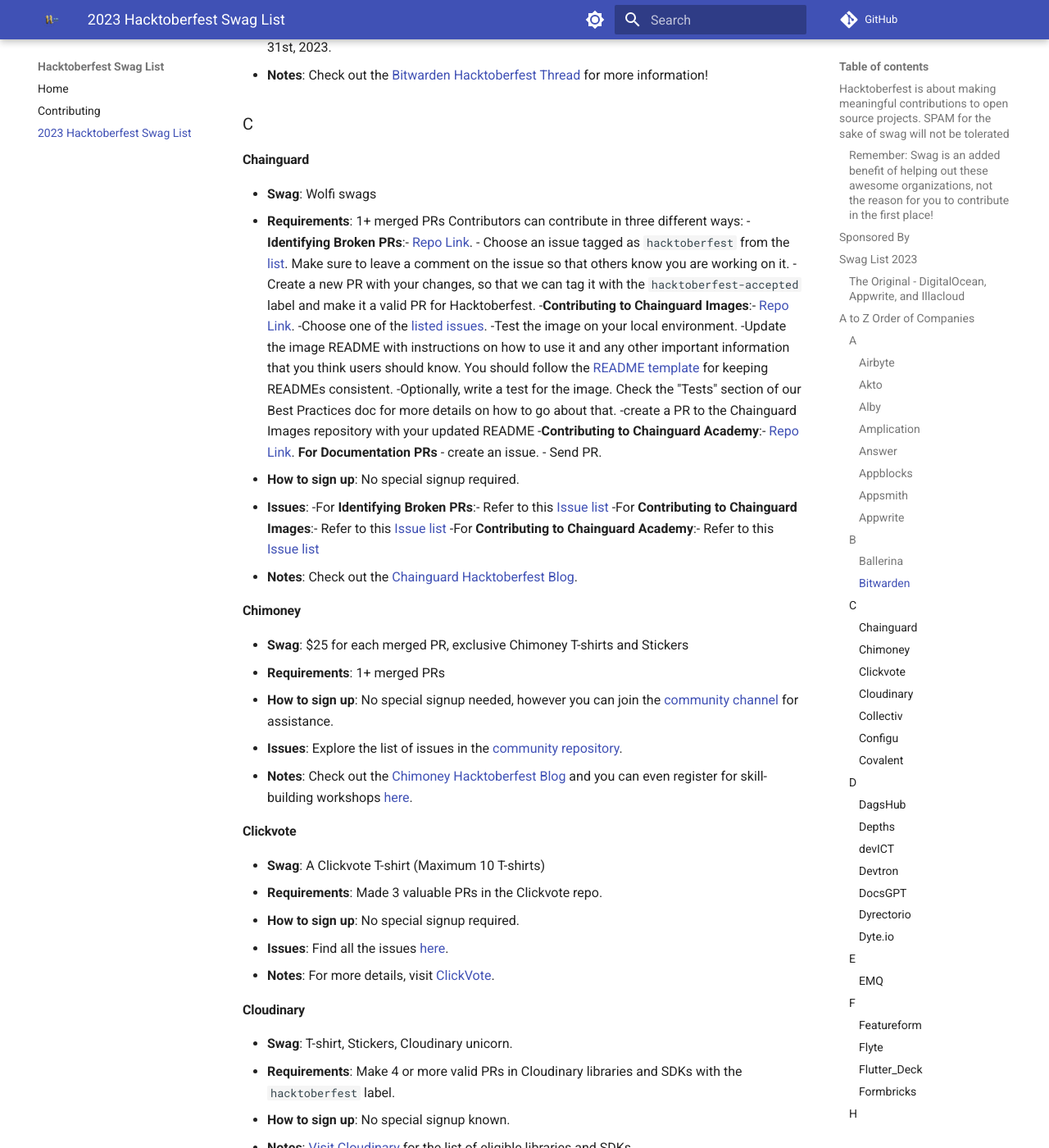
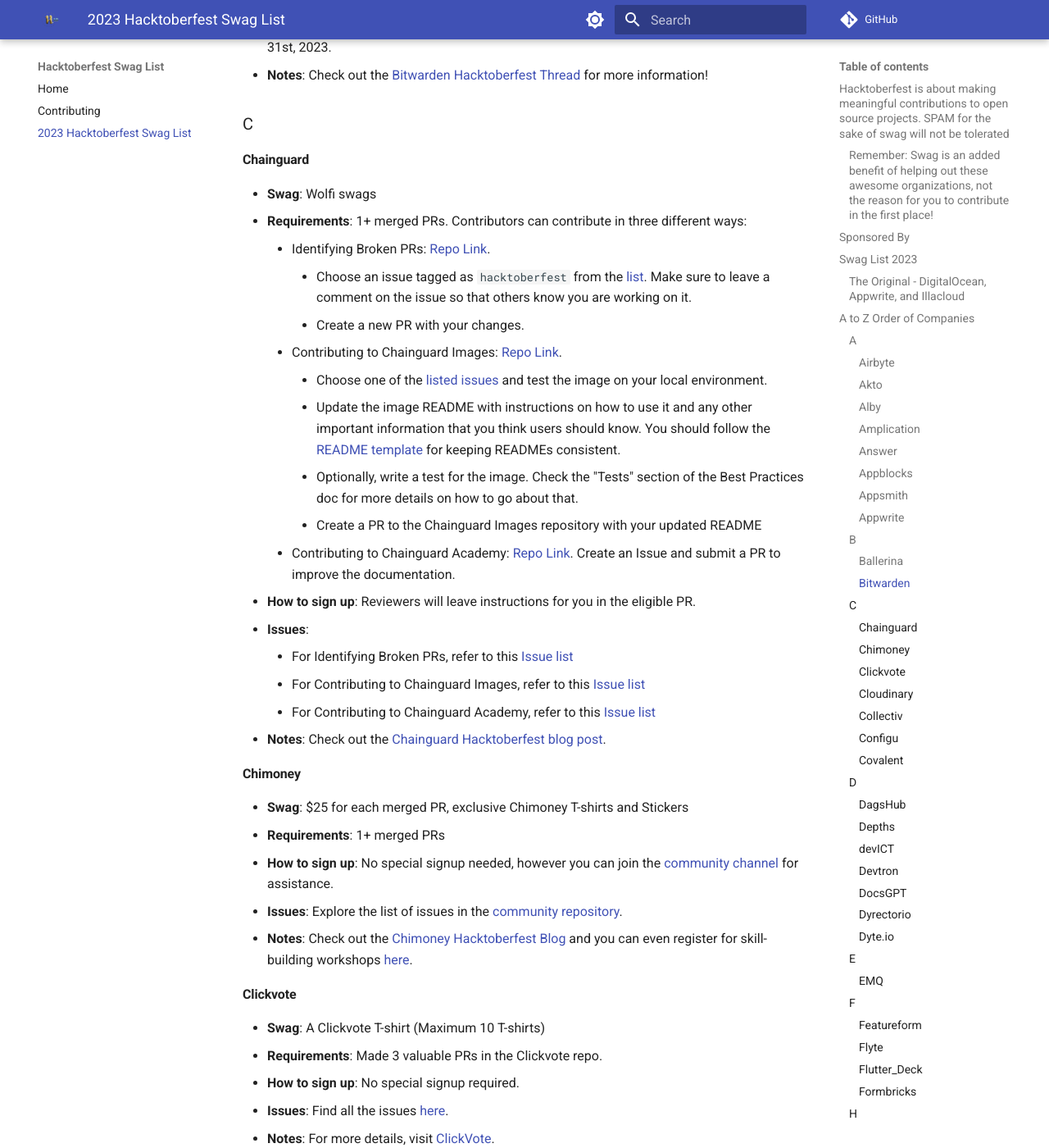
Before and after one commit to crweiner/hacktoberfest-swag-list, an MkDocs documentation site: the page built from docs/list.md, in a window 1280 px wide and 1400 px high, scrolled down 4494 px. Shown: the whole window at 82% size. Built offline with MkDocs 1.6.1 and Material for MkDocs 9.7.7, drawn with Linux system fonts in a browser that asks for light colours; plug-ins that fetch from the network failed and are left out; comment, search, counter and statistics services are not loaded.

Commit message:
Update Chainguard

````diff
--- a/docs/list.md
+++ b/docs/list.md
@@ -147,27 +147,22 @@
 #### **Chainguard**
 
 - **Swag**: Wolfi swags
-- **Requirements**: 1+ merged PRs
-    Contributors can contribute in three different ways:
-    -**Identifying Broken PRs**:- [Repo Link](https://github.com/wolfi-dev/os).
+- **Requirements**: 1+ merged PRs. Contributors can contribute in three different ways:
+    - Identifying Broken PRs: [Repo Link](https://github.com/wolfi-dev/os).
         - Choose an issue tagged as ```hacktoberfest``` from the [list](https://github.com/wolfi-dev/os/issues/7017). Make sure to leave a comment on the issue so that others know you are working on it.
-        - Create a new PR with your changes, so that we can tag it with the ```hacktoberfest-accepted``` label and make it a valid PR for Hacktoberfest.
-    -**Contributing to Chainguard Images**:- [Repo Link](https://dev.tochainguard-images/images).
-        -Choose one of the [listed issues](https://github.com/chainguard-images/images/issues/1539).
-        -Test the image on your local environment.
-        -Update the image README with instructions on how to use it and any other important information that you think users should know. You should follow the [README template](https://github.com/chainguard-images/images/blob/main/.github/readme-template.md) for keeping READMEs consistent.
-        -Optionally, write a test for the image. Check the "Tests" section of our Best Practices doc for more details on how to go about that.
-        -create a PR to the Chainguard Images repository with your updated README
-    -**Contributing to Chainguard Academy**:- [Repo Link](https://github.com/chainguard-dev/edu).
-        **For Documentation PRs**
-            - create an issue.
-            - Send PR.
-- **How to sign up**: No special signup required.
+        - Create a new PR with your changes.
+    - Contributing to Chainguard Images: [Repo Link](https://dev.tochainguard-images/images).
+        - Choose one of the [listed issues](https://github.com/chainguard-images/images/issues/1539) and test the image on your local environment.
+        - Update the image README with instructions on how to use it and any other important information that you think users should know. You should follow the [README template](https://github.com/chainguard-images/images/blob/main/.github/readme-template.md) for keeping READMEs consistent.
+        - Optionally, write a test for the image. Check the "Tests" section of the Best Practices doc for more details on how to go about that.
+        - Create a PR to the Chainguard Images repository with your updated README
+    - Contributing to Chainguard Academy: [Repo Link](https://github.com/chainguard-dev/edu). Create an Issue and submit a PR to improve the documentation.
+- **How to sign up**: Reviewers will leave instructions for you in the eligible PR.
 - **Issues**:
-    -For **Identifying Broken PRs**:- Refer to this [Issue list](https://github.com/wolfi-dev/os/issues/7017)
-    -For **Contributing to Chainguard Images**:- Refer to this [Issue list](https://github.com/chainguard-images/images/issues/1539)
-    -For **Contributing to Chainguard Academy**:- Refer to this [Issue list](https://github.com/chainguard-dev/edu/issues)
-- **Notes**: Check out the [Chainguard Hacktoberfest Blog](https://dev.to/chainguard/get-involved-with-chainguard-projects-for-hacktoberfest-2023-4h7b).
+    - For Identifying Broken PRs, refer to this [Issue list](https://github.com/wolfi-dev/os/issues/7017)
+    - For Contributing to Chainguard Images, refer to this [Issue list](https://github.com/chainguard-images/images/issues/1539)
+    - For Contributing to Chainguard Academy, refer to this [Issue list](https://github.com/chainguard-dev/edu/issues)
+- **Notes**: Check out the [Chainguard Hacktoberfest blog post](https://dev.to/chainguard/get-involved-with-chainguard-projects-for-hacktoberfest-2023-4h7b).
 
 #### **Chimoney**
 
````
